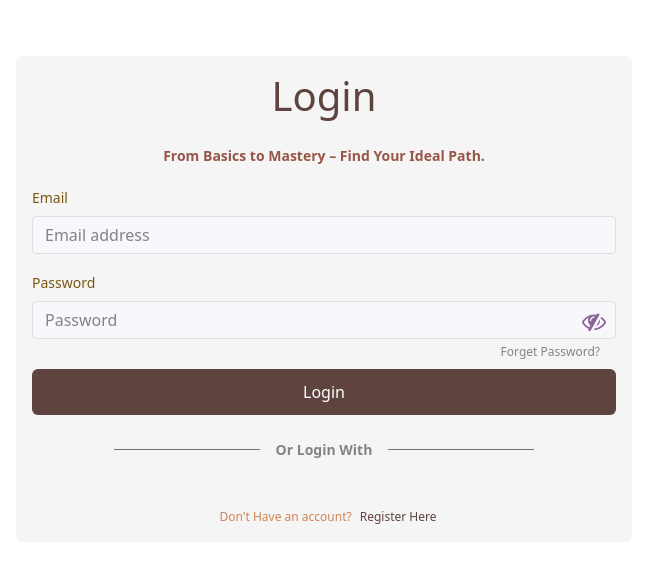
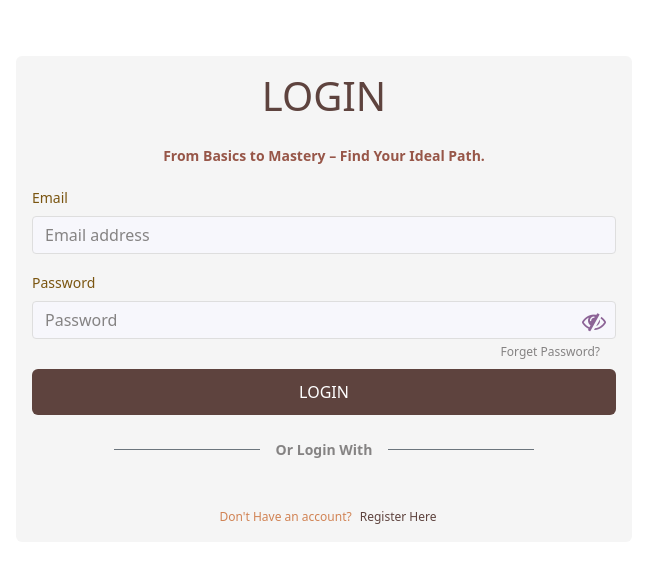
Before and after one commit to pujalakhe/CourseRecom-Frontend-, an Angular app: page /login in a window 1280 px wide. Shown: the top 562 px of the page, without its empty margins (316-963 px from the left). Built offline with nearby package versions, Linux system fonts and the light colour scheme.

Commit message:
refactor:minor capitalization and navigation changes

```diff
--- a/src/app/components/login/login.component.html
+++ b/src/app/components/login/login.component.html
@@ -1,7 +1,7 @@
 <div class="container">
   <div class="card">
     <div class="card-body p-3">
-      <h1 class="card-title text-center">Login</h1>
+      <h1 class="card-title text-center">LOGIN</h1>
       <h4 class="sub-title text-center semi-bold-sm">
         From Basics to Mastery – Find Your Ideal Path.
       </h4>
@@ -58,7 +58,7 @@
 
         <p class="font-normal outro-text text-end mt-1">Forget Password?</p>
 
-        <button class="mt-2 btn w-100 text-center">Login</button>
+        <button class="mt-2 btn w-100 text-center">LOGIN</button>
       </form>
       <div class="d-flex align-items-center justify-content-center">
         <div class="border-bottom border-secondary w-25"></div>
--- a/src/app/components/login/login.component.ts
+++ b/src/app/components/login/login.component.ts
@@ -46,6 +46,7 @@ export class LoginComponent implements OnInit {
     if (this.loginForm.valid) {
       this.isLoading = true;
       this.toastrService.success('User Login Successful!!', 'Valid User');
+      this.router.navigate(['home']);
     } else {
       this.toastrService.error('User Login Failed!!', 'Invalid User');
     }
```
